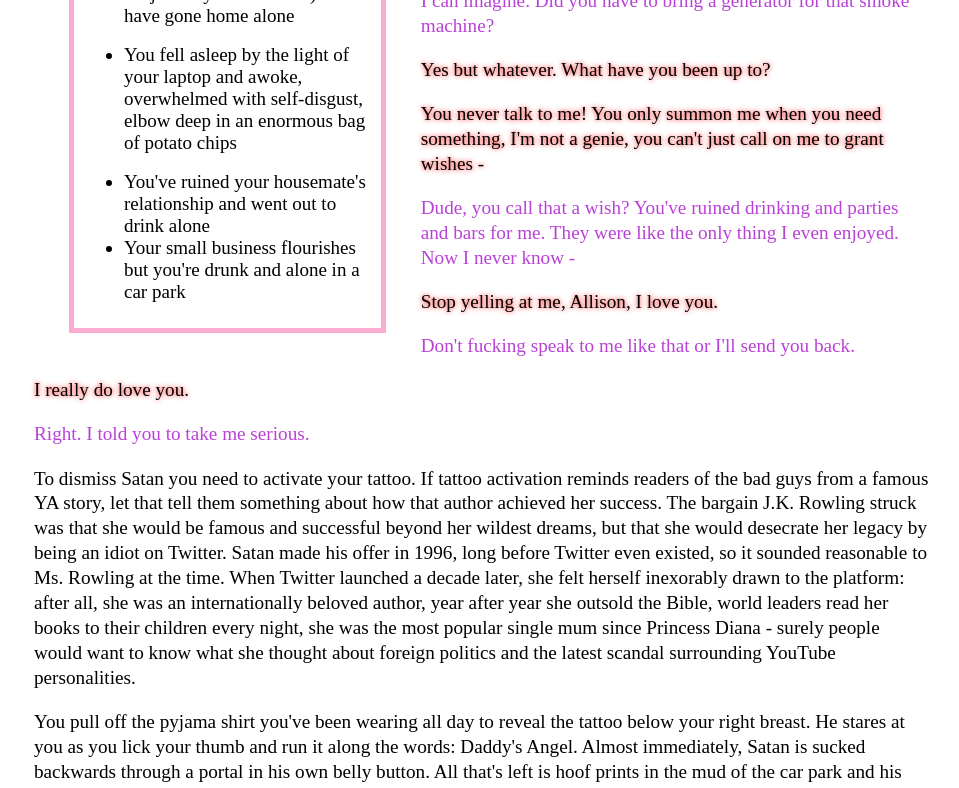
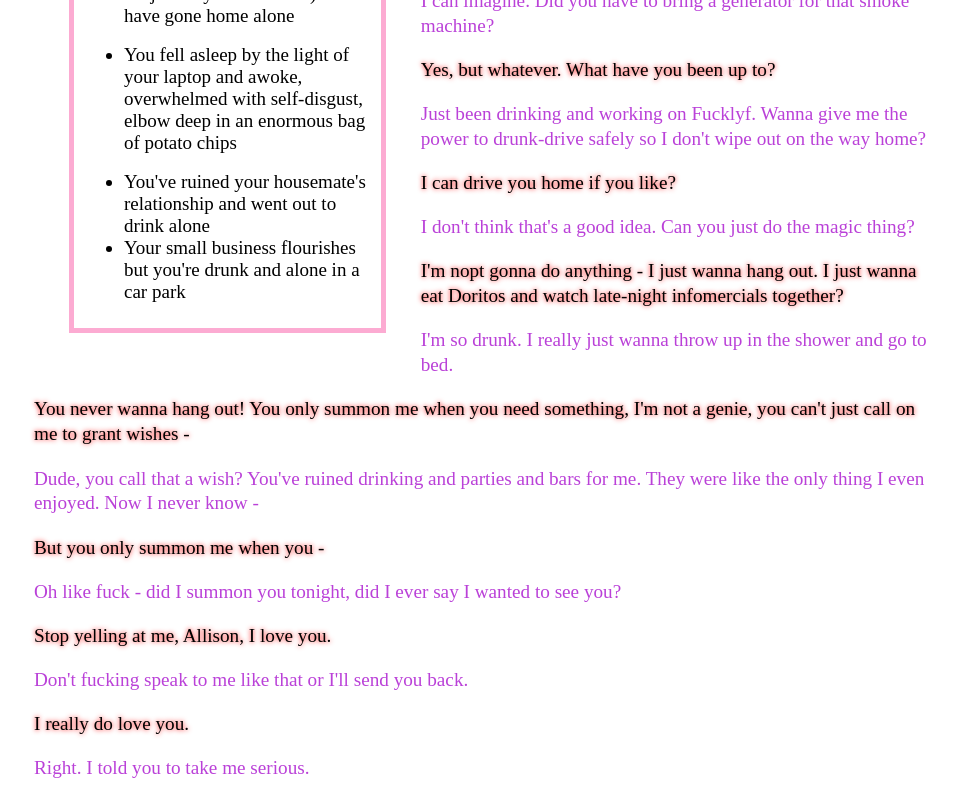
Before and after one commit to Pinelife/pinelife.github.io, a Jekyll site: the page Hellhole/Room13.html, which Jekyll copies as it is, in a window 1280 px wide and 1400 px high, scrolled down 677 px. Shown: the top 788 px of the window, without its empty margins (158-1117 px from the left). Built offline with Jekyll 4.4.1, drawn with Linux system fonts in a browser that asks for light colours; some of the changed text lies outside the part shown.

Commit message:
Update Room13.html

```diff
--- a/Hellhole/Room13.html
+++ b/Hellhole/Room13.html
@@ -49,24 +49,43 @@ You spot a portable smoke machine beside your car and, in the pocket of your coa
 stupidly handsome, beatific, blonde, chiseled, he's standing on two dainty cloven hooves - really more deerlike than caprine.
 </p>
 <p>You release the keys in your pocket.</p>
+
 <h3>I Want to go Through Hell for You</h3>
 <p class = "Satan">What's good?</p>
 <p class="lauria">Can you not come looming out of the darkeness like that - you really creeped me out.</p>
 <p class = "Satan">I wanted to make a grand entrance but it's hard in a carpark.</p>
 <p class="lauria">I can imagine. Did you have to bring a generator for that smoke machine?</p>
-<p class = "Satan">Yes but whatever. What have you been up to?</p>
-
-<p class = "Satan">You never talk to me! You only summon me when you need something, I'm not a genie, you can't just call on me to grant wishes -</p>
+<p class = "Satan">Yes, but whatever. What have you been up to?</p>
+<p class="lauria">Just been drinking and working on Fucklyf. Wanna give me the power to drunk-drive safely so I don't wipe out on the
+way home?</p>
+<p class = "Satan">I can drive you home if you like?</p>
+<p class = "lauria">I don't think that's a good idea. Can you just do the magic thing?</p>
+<p class = "Satan">I'm nopt gonna do anything - I just wanna hang out. I just wanna eat Doritos and watch late-night infomercials together?</p>
+<p class = "Lauria">I'm so drunk. I really just wanna throw up in the shower and go to bed.</p>
+<p class = "Satan">You never wanna hang out! You only summon me when you need something, I'm not a genie, you can't just call on me to grant wishes -</p>
 <p class="lauria">Dude, you call that a wish? You've ruined drinking and parties and bars for me. They were like the only thing I even enjoyed. Now
 I never know -</p>
-
+<p class = "Satan">But you only summon me when you - </p>
+<p class = "lauria">Oh like fuck - did I summon you tonight, did I ever say I wanted to see you?</p>
 <p class = "Satan">Stop yelling at me, Allison, I love you.</p>
 <p class="lauria">Don't fucking speak to me like that or I'll send you back.</p>
 <p class = "Satan">I really do love you.</p>
 <p class="lauria">Right. I told you to take me serious.</p>
 
 <p>
-To dismiss Satan you need to activate your tattoo. If tattoo activation reminds readers of the bad guys from a famous YA story,
+You pull off the pyjama shirt you've been wearing all day to reveal the tattoo below your right breast. He tilts his head to the side while he
+	watches you lick your thumb and run it along the words: Daddy's Angel. </p>
+<center><img src="https://68.media.tumblr.com/64334f07ca4ec65ae776bf18103927a6/tumblr_ov0payXtXQ1sixvsmo1_400.png" align="middle" alt="Daddy's Angel" style="width:30%;"></center>
+
+<p class = "Satan">Please get home safely.</p>
+<p class="lauria">Don't tell me what to do.</p>
+
+<p>As soon as you lift your thumb from the tattoo, Satan is sucked backwards through a portal in his own belly
+button. All that's left is hoof prints in the mud of the car park and his smoke machine sadly chugging beside your car.
+</p>
+
+<p>
+If tattoo activation to summon and dismiss bad guys reminds readers of the vallains from a famous YA story,
 let that tell them something about how that author achieved her success. The bargain J.K. Rowling struck was that she would be famous and
 successful beyond her wildest dreams, but that she would desecrate her legacy by being an idiot on Twitter. Satan made his offer in 1996,
 long before Twitter even existed, so it sounded reasonable to Ms. Rowling at the time. When Twitter launched a decade later, she felt
@@ -74,11 +93,3 @@ herself inexorably drawn to the platform: after all, she was an internationally
 world leaders read her books to their children every night, she was the most popular single mum since Princess Diana - surely people
 would want to know what she thought about foreign politics and the latest scandal surrounding YouTube personalities.
 </p>
-
-<p>
-You pull off the pyjama shirt you've been wearing all day to reveal the tattoo below your right breast. He stares at you as you lick
-your thumb and run it along the words: Daddy's Angel. Almost immediately, Satan is sucked backwards through a portal in his own belly
-button. All that's left is hoof prints in the mud of the car park and his smoke machine sadly chugging beside your car.
-</p>
-
-<center><img src="https://68.media.tumblr.com/64334f07ca4ec65ae776bf18103927a6/tumblr_ov0payXtXQ1sixvsmo1_400.png" align="middle" alt="Daddy's Angel" style="width:30%;"></center>
```
